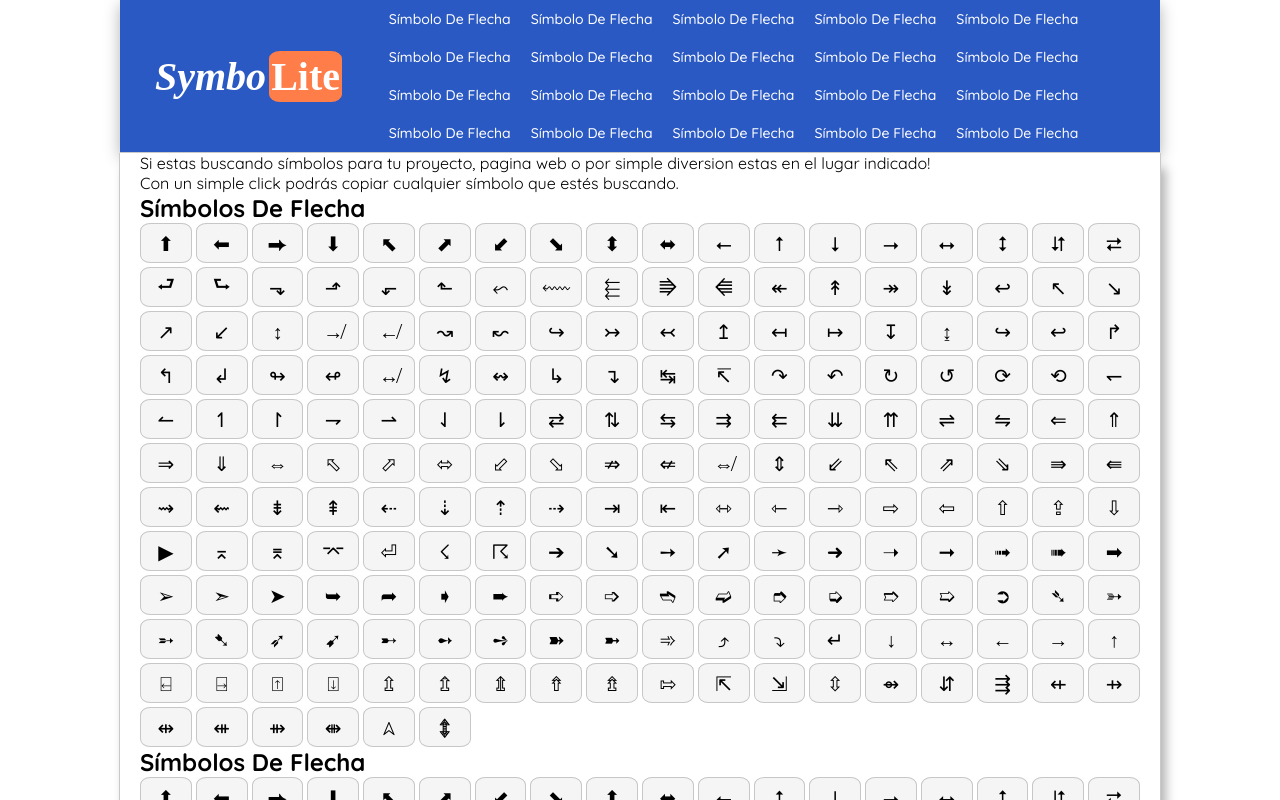
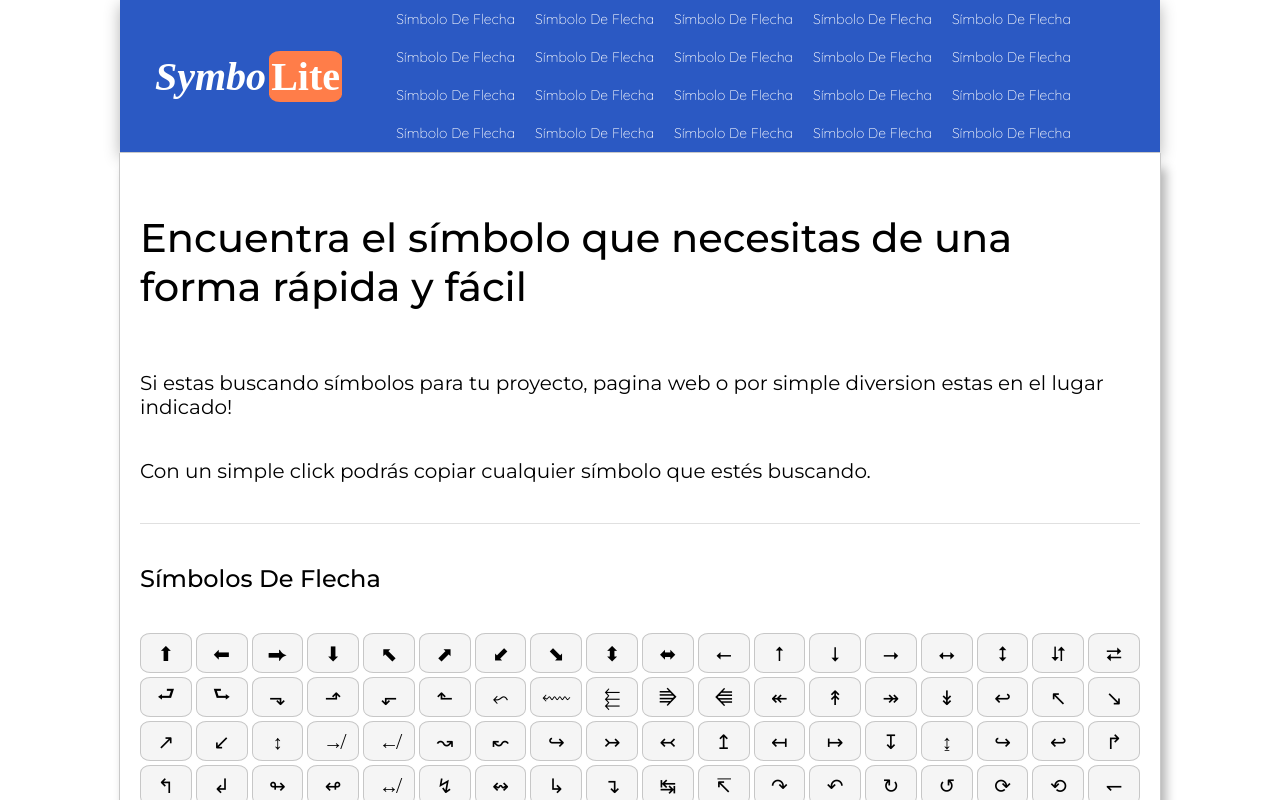
Before and after one commit to JUANESSMURF/Symbolite-page, a React (Vite) app: page / in a window 1280 px wide. Shown: the top 800 px of the page. Built offline with nearby package versions, Linux system fonts and the light colour scheme.

Commit message:
Add paddings and borders to buttons containers, trying different fonts and colors

```diff
--- a/index.html
+++ b/index.html
@@ -5,6 +5,8 @@
     <link rel="icon" type="image/svg+xml" href="/vite.svg" />
     <link href="https://fonts.googleapis.com/css2?family=Lobster&display=swap" rel="stylesheet">
     <link href="https://fonts.googleapis.com/css2?family=Quicksand:wght@300..700&display=swap" rel="stylesheet">
+    <link href="https://fonts.googleapis.com/css2?family=Lato:ital,wght@0,100;0,300;0,400;0,700;0,900;1,100;1,300;1,400;1,700;1,900&family=Quicksand:wght@300..700&display=swap" rel="stylesheet">
+    <link href="https://fonts.googleapis.com/css2?family=Lato:ital,wght@0,100;0,300;0,400;0,700;0,900;1,100;1,300;1,400;1,700;1,900&family=Montserrat:ital,wght@0,100..900;1,100..900&family=Quicksand:wght@300..700&display=swap" rel="stylesheet">
     <meta name="viewport" content="width=device-width, initial-scale=1.0" />
     <title>Vite + React</title>
   </head>
--- a/src/Components/Article.jsx
+++ b/src/Components/Article.jsx
@@ -5,9 +5,8 @@ import { Symbols } from "./Symbols"
 export const Article = () => {
     return (
         <main className='article'>
-
-
-          <div className='contentArticle'>
+          <div className='content-article'>
+            <h2>Encuentra el símbolo que necesitas de una forma rápida y fácil</h2>
             <p>Si estas buscando símbolos para tu proyecto, pagina web o por simple diversion
                 estas en el lugar indicado!</p>
             <p>Con un simple click podrás copiar cualquier símbolo que estés buscando.</p>
--- a/src/Components/Symbols.jsx
+++ b/src/Components/Symbols.jsx
@@ -5,7 +5,7 @@ import { SymCircles } from "../Symbols/SymCircles"
 
 export const Symbols = () => {
     return (
-        <>
+        <div className="symbols-container">
             <SymArrows />
             <SymArrows />
             <SymArrows />
@@ -13,8 +13,7 @@ export const Symbols = () => {
             <SymArrows />
             <SymArrows />
             <SymArrows />
-
             <SymCircles />
-        </>
+        </div>
     )
 }
--- a/src/Symbols/SymArrows.jsx
+++ b/src/Symbols/SymArrows.jsx
@@ -5,7 +5,7 @@ import { copyText } from "../Logic"
 export const SymArrows = () => {
 
     return (
-        <div>
+        <div className="buttons-container">
             <h2>Símbolos De Flecha</h2>
             <div className="button-arrow-container">
                 <button className="button-arrow" onClick={() => copyText("⬆")}>⬆</button>
--- a/src/index.css
+++ b/src/index.css
@@ -15,12 +15,11 @@
     max-width: 1000px;
     margin: 0 auto;
     padding: 0px 20px;
-    font-family: "Quicksand", sans-serif;
+    font-family: "Montserrat", sans-serif;
     background-color: white;
     border-right: 1px solid rgb(201, 201, 201);
     border-left: 1px solid rgb(201, 201, 201);
     box-shadow: 5px 15px 10px rgba(0, 0, 0, 0.3);
-
 }
 
 
@@ -30,8 +29,41 @@
     align-items: center;
     min-height: 6vh;
     margin: 0px;
+}
+
+
+/* Article content */
+
+.content-article h2:nth-child(1) {
+    font-size: 40px;
+    font-weight: 500;
+    padding: 60px 0px;
+}
+
+.content-article p {
+    font-size: 20px;
+    font-weight: 400;
+}
+
+.content-article p:nth-child(3) {
+    padding: 40px 0px;
 
 }
+.symbols-container .buttons-container {
+    border-top: 1px solid #e0e0e0;
+}
+
+.symbols-container .buttons-container div {
+    padding-bottom: 50px;
+}
+
+.symbols-container h2 {
+
+    font-weight: 500;
+    padding: 40px 0px;
+}
+
+
 /* Estilos title */
 
 .title-container {
@@ -116,7 +148,7 @@
     color: rgb(255, 255, 255);
     text-decoration: none;
     font-family: "Quicksand", sans-serif;
-    font-weight: 500;
+    font-weight: 350;
     font-size: 14px;
 
 }
```
